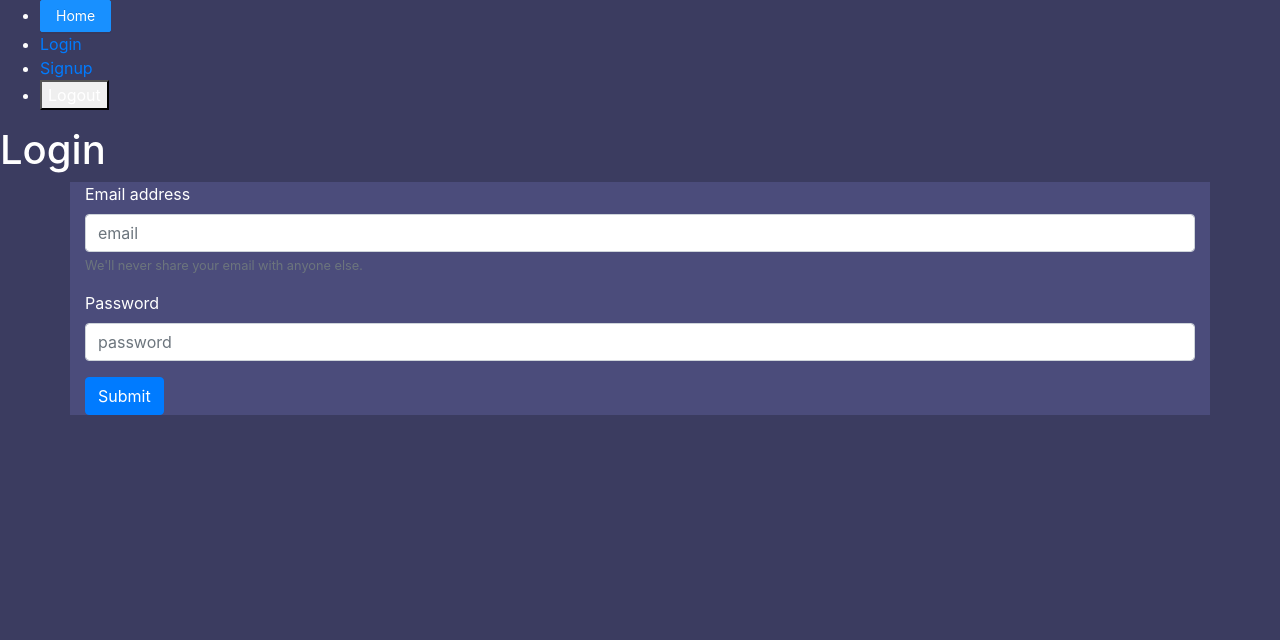
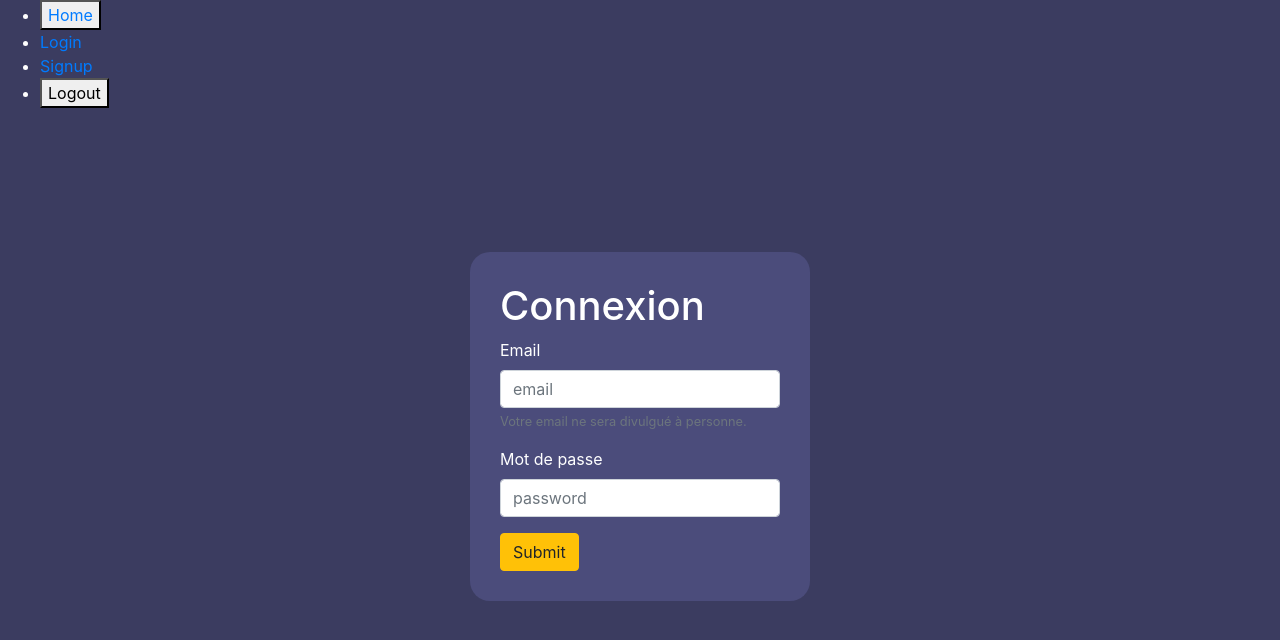
Before and after one commit to OnyJ/PetitBacAppReact, a React (Create React App) app: page /login in a window 1280 px wide. Shown: the top 640 px of the page. Built offline with nearby package versions, Linux system fonts and the light colour scheme.

Commit message:
rectify Login.jsx page styling

```diff
--- a/src/App.scss
+++ b/src/App.scss
@@ -1,5 +1,5 @@
-@import "~antd/dist/antd.css";
-@import "~bootstrap/scss/bootstrap";
+// @import "~antd/dist/antd.css";
+// @import "~bootstrap/scss/bootstrap";
 
 // Colors
 $background-app-color: #3b3c60;
@@ -31,8 +31,8 @@ body,
   }
 }
 
-.container {
-  max-width: 1800px;
+html .container {
+  max-width: 800px;
   height: 85%;
   background-color: $background-container-color;
 }
@@ -86,3 +86,18 @@ body,
     }
   }
 }
+
+// Authentication
+
+.contain-authentication-form {
+  display: flex;
+  justify-content: center;
+}
+
+.contain-authentication-form .authentication-form {
+  margin-top: 10%;
+  padding: 30px;
+  border-radius: 20px;
+  width: 340px;
+  background-color: $background-container-color;
+}
--- a/src/authentication/pages/Login.jsx
+++ b/src/authentication/pages/Login.jsx
@@ -3,8 +3,8 @@ import { useSelector, useDispatch } from "react-redux";
 import { fetchUserLogin } from "../fetchUserAuth";
 import { loginSuccess } from "../redux/userAuthActions";
 import Cookies from "js-cookie";
-import { Button, Form } from 'react-bootstrap';
-import '../../App.scss';
+import { Button, Form } from "react-bootstrap";
+import "../../App.scss";
 
 const Login = () => {
   const dispatch = useDispatch();
@@ -25,37 +25,43 @@ const Login = () => {
 
   return (
     <>
-      <h1> Login </h1>
-      <div>
+      <div className="contain-authentication-form">
         {!isLogged && (
-          <Form onSubmit={login} className="container">
+          <div className="authentication-form">
+            <Form onSubmit={login}>
+              <h1> Connexion </h1>
               <Form.Group controlId="formBasicEmail">
-              <Form.Label>Email address</Form.Label>
-              <Form.Control type="text"
+                <Form.Label>Email</Form.Label>
+                <Form.Control
+                  type="text"
                   placeholder="email"
                   value={email}
                   onChange={(e) => setEmail(e.target.value)}
-              required />
+                  required
+                />
                 <Form.Text className="text-muted">
-                We'll never share your email with anyone else.
+                  Votre email ne sera divulgué à personne.
                 </Form.Text>
               </Form.Group>
 
               <Form.Group controlId="formBasicPassword">
-              <Form.Label>Password</Form.Label>
-              <Form.Control type="password"
+                <Form.Label>Mot de passe</Form.Label>
+                <Form.Control
+                  type="password"
                   placeholder="password"
                   value={password}
                   onChange={(e) => setPassword(e.target.value)}
-              required />
+                  required
+                />
               </Form.Group>
-            <Button type="submit" variant="primary">
+              <Button type="submit" variant="warning">
                 Submit
               </Button>
             </Form>
+          </div>
         )}
+      </div>
       {isLogged && <p>Connexion réussie</p>}
-      </div>
     </>
   );
 };
```
Lines whose indentation alone changed are shown as unchanged.
